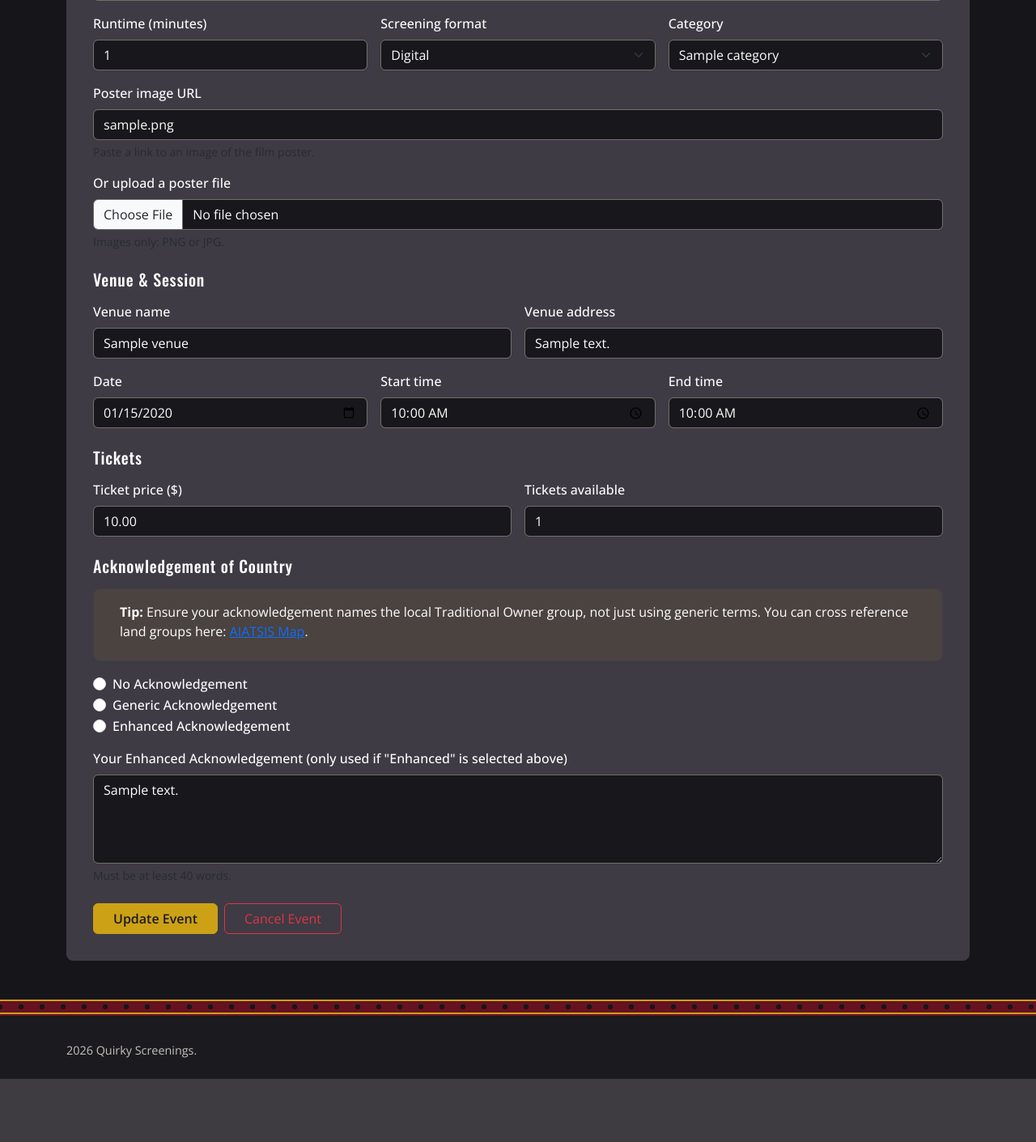
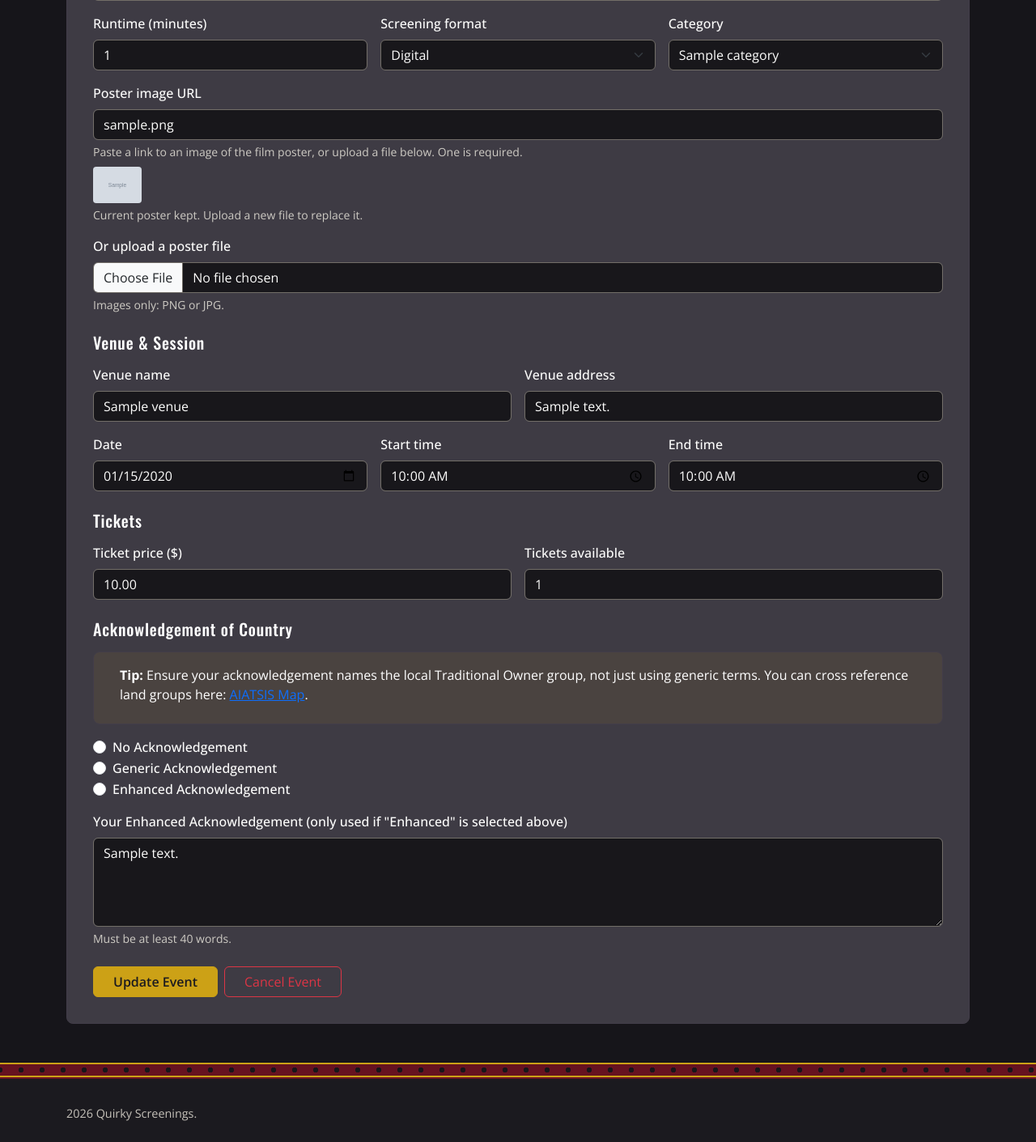
Before and after one commit to n11321814/IAB207-Group36, a Flask app: page /event/1/update in a window 1280 px wide. Shown: the part 591-2002 px from the top of the page at 81% size. Before the commit the page ends 1924 px from the top, so only its background shows below. Run offline with Flask 3, Linux system fonts and the light colour scheme; a user stored in the database is signed in; tables that the repository leaves empty hold one stand-in row (values such as "Sample post"); grey boxes marked "Sample" are stand-in pictures; one stand-in notice (Sample message) is shown; some libraries are stand-ins or nearby versions.

Commit message:
Apply check-in feedback: keep poster on error, require poster, fix hero gap, grey out overbooking, readable helper text, larger status badge

```diff
--- a/website/forms.py
+++ b/website/forms.py
@@ -103,6 +103,11 @@ class EventForm(FlaskForm):
         if not super().validate(extra_validators=extra_validators):
             return False
 
+        # a poster is required, either a link or uploaded file
+        if not self.poster_image.data and not self.poster_upload.data:
+            self.poster_image.errors.append('Please add a poster, either a link or an uploaded file.')
+            return False
+
         # event date must be in the future (per brief FAQ)
         if self.event_date.data and self.event_date.data < date.today():
             self.event_date.errors.append('Event date must be in the future.')
--- a/website/static/style/style.css
+++ b/website/static/style/style.css
@@ -130,6 +130,13 @@ body.qs-body{
 .qs-badge-soldout{ background-color: #641522; color: #fcfbfb; }
 .qs-badge-inactive{ background-color: #3f3e3e; color: #d9d9d9; }
 .qs-badge-cancelled{ background-color: #130808; color: #ecacac; }
+
+/* larger status badge for the event details page */
+.qs-badge-lg{
+  font-size: 1rem;
+  padding: 0.5rem 0.8rem;
+  display: inline-block;
+}
 
 /* Section headings */
 .qs-section-title{
@@ -264,3 +271,14 @@ body.qs-body{
   font-size: 2.5rem;
   color: #8f8880;
 }
+
+.form-text{
+  color: #cecbc4;
+}
+
+/* grey out  booking button while ticket quantity is invalid */
+.qs-booking-form:has(input[type="number"]:invalid) input[type="submit"]{
+  opacity: 0.4;
+  pointer-events: none;
+  cursor: not-allowed;
+}
--- a/website/templates/create_event.html
+++ b/website/templates/create_event.html
@@ -40,7 +40,11 @@
         <div class="col-12">
           {{ form.poster_image.label(class="form-label") }} {{ form.poster_image(class="form-control") }}
           {% for err in form.poster_image.errors %}<div class="text-danger small">{{ err }}</div>{% endfor %}
-          <div class="form-text">Paste a link to an image of the film poster.</div>
+          <div class="form-text">Paste a link to an image of the film poster, or upload a file below. One is required.</div>
+          {% if form.poster_image.data %}
+            <img src="{{ form.poster_image.data }}" alt="Selected poster" class="qs-thumb mt-2">
+            <div class="form-text">Current poster kept. Upload a new file to replace it.</div>
+          {% endif %}
         </div>
         <div class="col-12">
           {{ form.poster_upload.label(class="form-label") }} {{ form.poster_upload(class="form-control") }}
--- a/website/templates/event_details.html
+++ b/website/templates/event_details.html
@@ -21,7 +21,7 @@
       >
       <div class="d-flex justify-content-between align-items-center mb-2">
         <h1 class="qs-heading mb-0">{{ event.title }}</h1>
-        <span class="qs-badge qs-badge-{{ event.status|lower|replace(' ', '') }}">{{ event.status }}</span>
+        <span class="qs-badge qs-badge-lg qs-badge-{{ event.status|lower|replace(' ', '') }}">{{ event.status }}</span>
       </div>
       <p class="qs-card-meta mb-4">{{ event.category.name }} - {{ event.classification }} - {{ event.runtime }} min {% if event.screening_format %} - {{ event.screening_format }} {% endif %}</p>
 
@@ -111,7 +111,7 @@
         </div>
         <div class="modal-body">
 
-          <form method="POST" action="{{ url_for('main.book_event', event_id=event.id) }}">
+          <form method="POST" action="{{ url_for('main.book_event', event_id=event.id) }}" class="qs-booking-form">
             {{ booking_form.hidden_tag() }}
 
             <div class="mb-3">
--- a/website/views.py
+++ b/website/views.py
@@ -85,6 +85,11 @@ def index():
 def create_event():
     form = EventForm()
 
+    # save uploaded image path in URL field for rerendered form
+    upload = form.poster_upload.data
+    if request.method == 'POST' and upload and upload.filename.lower().endswith(('.jpg', '.jpeg', '.png')):
+        form.poster_image.data = save_poster_upload(upload)
+
     if form.validate_on_submit():
         # reuse the venue if one with this name exists or create one
         venue = Venue.query.filter_by(name=form.venue_name.data).first()
@@ -96,9 +101,6 @@ def create_event():
 
         # an uploaded file has higher prio if both are given
         poster = form.poster_image.data
-
-        if form.poster_upload.data:
-            poster = save_poster_upload(form.poster_upload.data)
 
         new_event = Event(
             title=form.title.data,
@@ -154,6 +156,11 @@ def update_event(event_id):
 
     form = EventForm(obj=event)  # prefill with existing details
 
+    # same as create, keep a new upload if form fails validation
+    upload = form.poster_upload.data
+    if request.method == 'POST' and upload and upload.filename.lower().endswith(('.jpg', '.jpeg', '.png')):
+        form.poster_image.data = save_poster_upload(upload)
+
     # venue and category need to be filled in manually on the first load
     if not form.is_submitted():
         form.venue_name.data = event.venue.name
@@ -164,10 +171,6 @@ def update_event(event_id):
         event.title = form.title.data
         event.synopsis = form.synopsis.data
         event.poster_image = form.poster_image.data
-
-        if form.poster_upload.data:
-            event.poster_image = save_poster_upload(form.poster_upload.data)
-
         event.classification = form.classification.data
         event.runtime = form.runtime.data
         event.screening_format = form.screening_format.data
```
Also changed, not shown: website/templates/index.html (+6 -6 lines).
